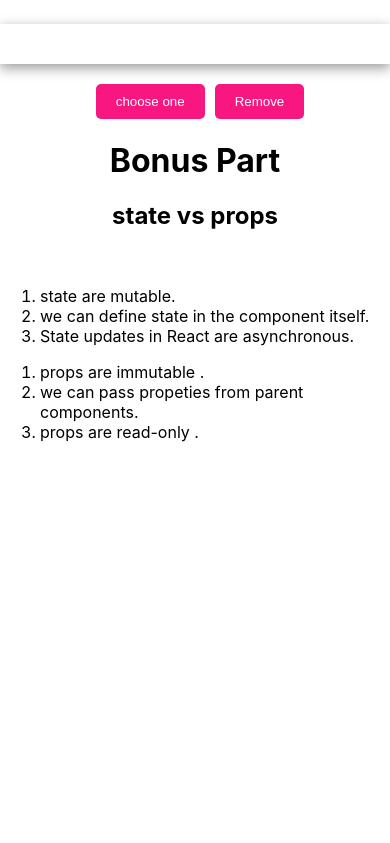
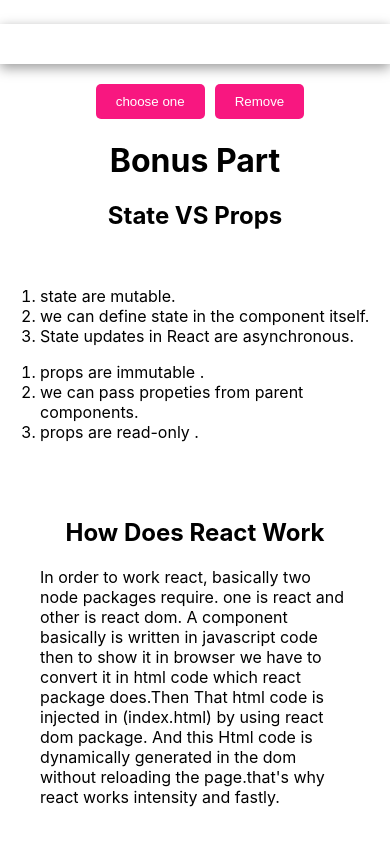
Before and after one commit to hiramonnahareva/lucky-one-product, a React (Create React App) app: page / in a window 390 px wide. Shown: the part 3888-4731 px from the top of the page. Before the commit the page ends 4366 px from the top, so only its background shows below. Built offline with nearby package versions, Linux system fonts and the light colour scheme.

Commit message:
bonus part ques done

```diff
--- a/src/component/Bonus/Bonus.css
+++ b/src/component/Bonus/Bonus.css
@@ -1,4 +1,4 @@
-.ans-1 {
+.ans {
     box-shadow: rgba(0, 0, 0, 0.1) 0px 4px 12px;
     display: flex;
     justify-content: center;
@@ -6,8 +6,14 @@
     padding: 0px 40px;
     margin: 20px 200px;
 }
+#ans-2 h2{
+    text-align: center;
+}
+#ans-2 p {
+    padding: 0px 40px;
+}
 @media screen and (max-width: 800px ){
-    .ans-1 {
+    .ans {
         display: inline;
         box-shadow:none
     }
--- a/src/component/Bonus/Bonus.js
+++ b/src/component/Bonus/Bonus.js
@@ -6,8 +6,8 @@ const Bonus = () => {
         <div>
             <h1>Bonus Part</h1>
             <div className='bonusPart'>
-                <h2>state vs props</h2>
-                <div className='ans-1'>
+                <h2>State VS Props</h2>
+                <div className='ans'>
                 <ol>
                 <li>
                 state are mutable.
@@ -32,6 +32,12 @@ const Bonus = () => {
                 </ol>
             </div>
             </div>
+            <div className='ans' id='ans-2'>
+                <div>
+                <h2>How Does React Work</h2>
+                <p>In order to work react, basically two node packages require. one is react and other is react dom. A component basically is written in javascript code then to show it in browser we have to convert it in html code which react package does.Then That html code is injected in (index.html) by using react dom package. And this Html code is dynamically generated in the dom without reloading the page.that's why react works intensity and fastly. </p>
+            </div>
+            </div>
         </div>
     );
 };
--- a/src/component/Cart/Cart.js
+++ b/src/component/Cart/Cart.js
@@ -6,7 +6,7 @@ const Cart = ({cart , removeAll , chooseItem }) => {
         <div className='cart'>
             <div className='cart-info'>
             {
-                cart.map (item => <h4>
+                cart.map (item => <h4 key={item.id}>
                     <img src={item.img} alt="" />
                     Name: {item.name}</h4>)
             }
```
